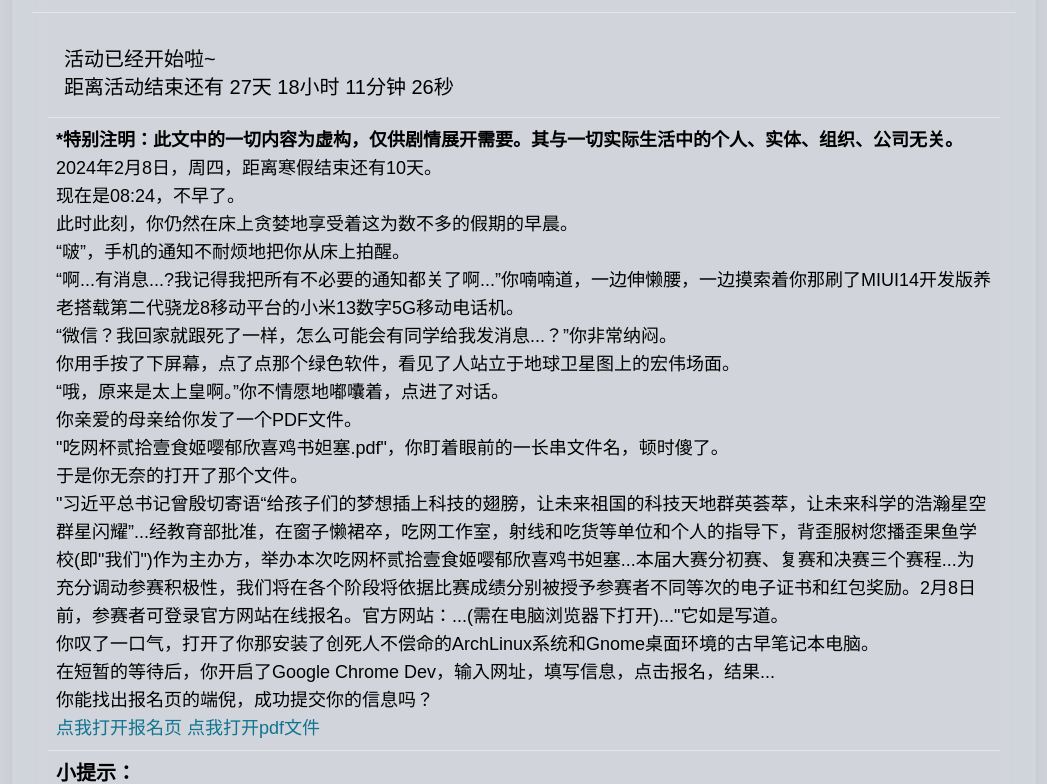
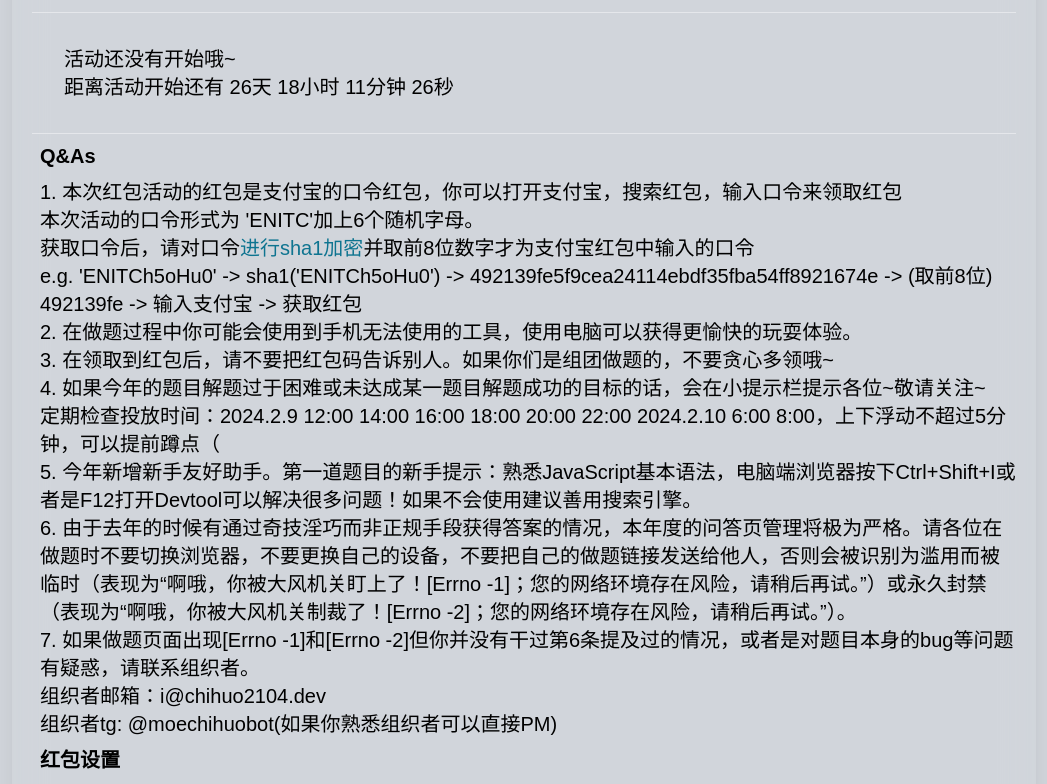
Before and after one commit to chihuo2104/2024hb, a Nuxt app in the folder src/index/: page / in a window 1280 px wide. Shown: the part 230-1014 px from the top of the page, without its empty margins (116-1163 px from the left). Built offline with nearby package versions, Linux system fonts and the light colour scheme.

Commit message:
chore(ideas): update rb

```diff
--- a/src/index/pages/index.vue
+++ b/src/index/pages/index.vue
@@ -10,14 +10,14 @@
 if (now.value > start && now.value < end) activityStatus.value = 'Active'
 if (now.value > end) activityStatus.value = 'Ended'
 
-activityStatus.value = 'Active'
+// activityStatus.value = 'Active'
 
 let i = setInterval(() => {
 	now.value = (new Date()).getTime()
 },1000)
 onBeforeUnmount(() => clearInterval(i))
 
-const url = "/rb-challenge/[cyno-clientid]/[cynocid]"
+const url = "/rb-challenge/[cyno-clientid]/quiz0-signup"
 </script>
 
 <template>
--- /dev/null
+++ b/src/index/server/routes/rb-challenge/[cynocid]/quiz0-signup.ts
@@ -0,0 +1,6 @@
+// 静态文件 HTML 页
+export default defineEventHandler((event) => {
+    const cynocid = getRouterParam(event, 'cynocid')
+
+    return `cynocid: ${cynocid}!`
+})
--- a/src/index/server/routes/rb-challenge/[name]/quiz0-signup.ts
+++ /dev/null
@@ -1,6 +0,0 @@
-// 静态文件 HTML 页
-export default defineEventHandler((event) => {
-    const name = getRouterParam(event, 'name')
-
-    return `Hello, ${name}!`
-})
```
Also changed, not shown: 2 other files (tests, documents, lock files or other folders).
